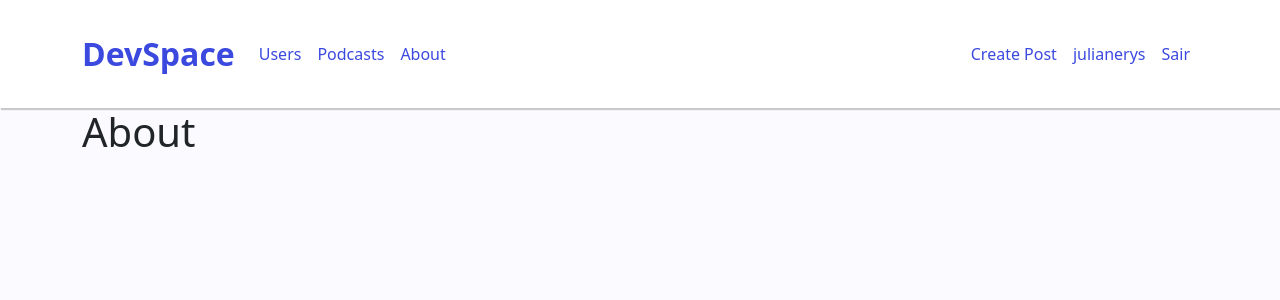
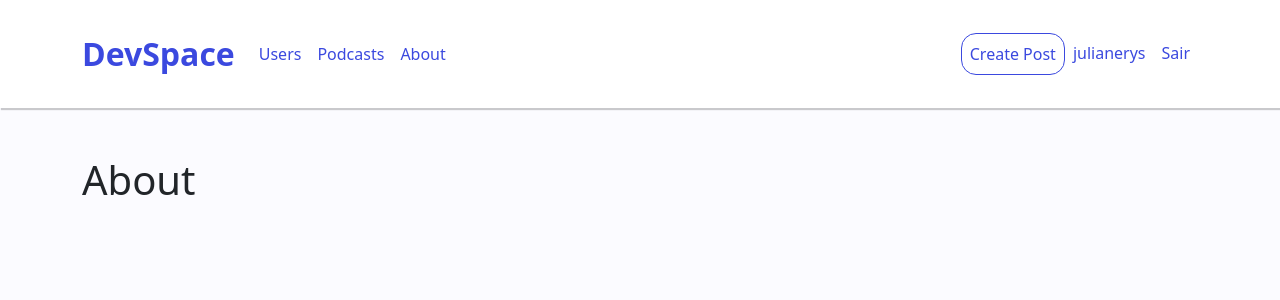
Before and after one commit to jul1anaportela/DevSpace, a Flask app: page /about in a window 1280 px wide. Shown: the top 300 px of the page. Run offline with Flask 3, Linux system fonts and the light colour scheme; a user stored in the database is signed in; some libraries are stand-ins or nearby versions.

Commit message:
:sparkles: modificações nav.css :sparkles:

```diff
--- a/comuna/static/navbar.css
+++ b/comuna/static/navbar.css
@@ -13,8 +13,18 @@
 
 .nav-link{
     color: #3b49df !important;
+    border-radius: 15px;
 }
 
 .nav-link:hover{
-    text-decoration: underline !important;
+    border-radius: 15px;
+    color: white !important;
+    background-color: #3b49df !important;
+
 }
+
+.criar-post{
+    border: #3b49df 1px solid;
+    border-radius: 15px;
+    text-decoration: none !important;
+}
--- a/comuna/templates/about.html
+++ b/comuna/templates/about.html
@@ -1,7 +1,7 @@
 {% extends 'base.html' %}
 
 {% block body %}
-    <div class="container">
+    <div class="container mt-5">
         <h1>About</h1>
     </div>
 {% endblock %}
--- a/comuna/templates/navbar.html
+++ b/comuna/templates/navbar.html
@@ -16,7 +16,7 @@
       <ul class="d-flex navbar-nav">
         {% if current_user.is_authenticated %}
           <li class="nav-item">
-            <a class="nav-link" href="{{ url_for('criar_post') }}">Create Post</a>
+            <a class="nav-link criar-post" href="{{ url_for('criar_post') }}">Create Post</a>
           </li>
           <li class="nav-item">
             <a class="nav-link" href="{{ url_for('perfil') }}">{{current_user.username}}</a>
```
